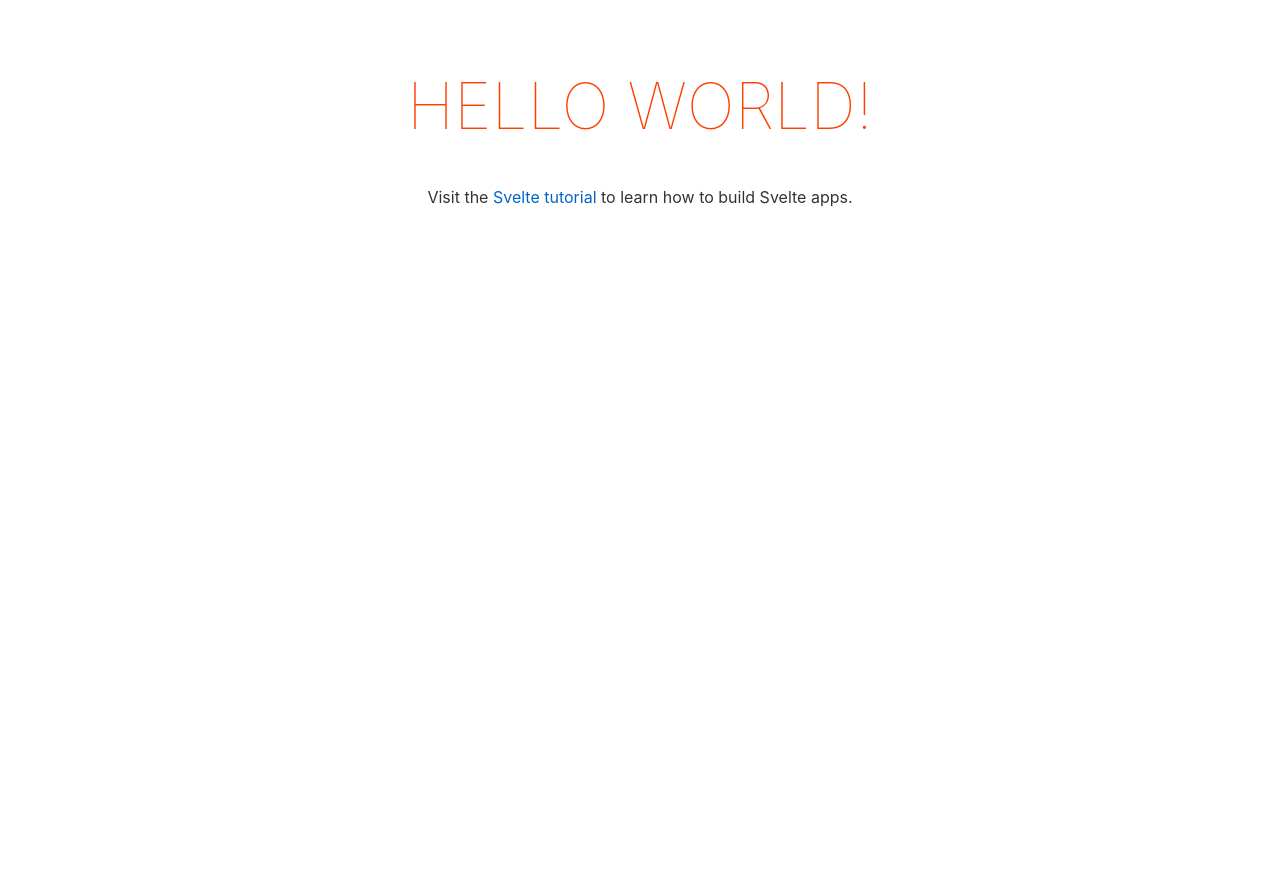
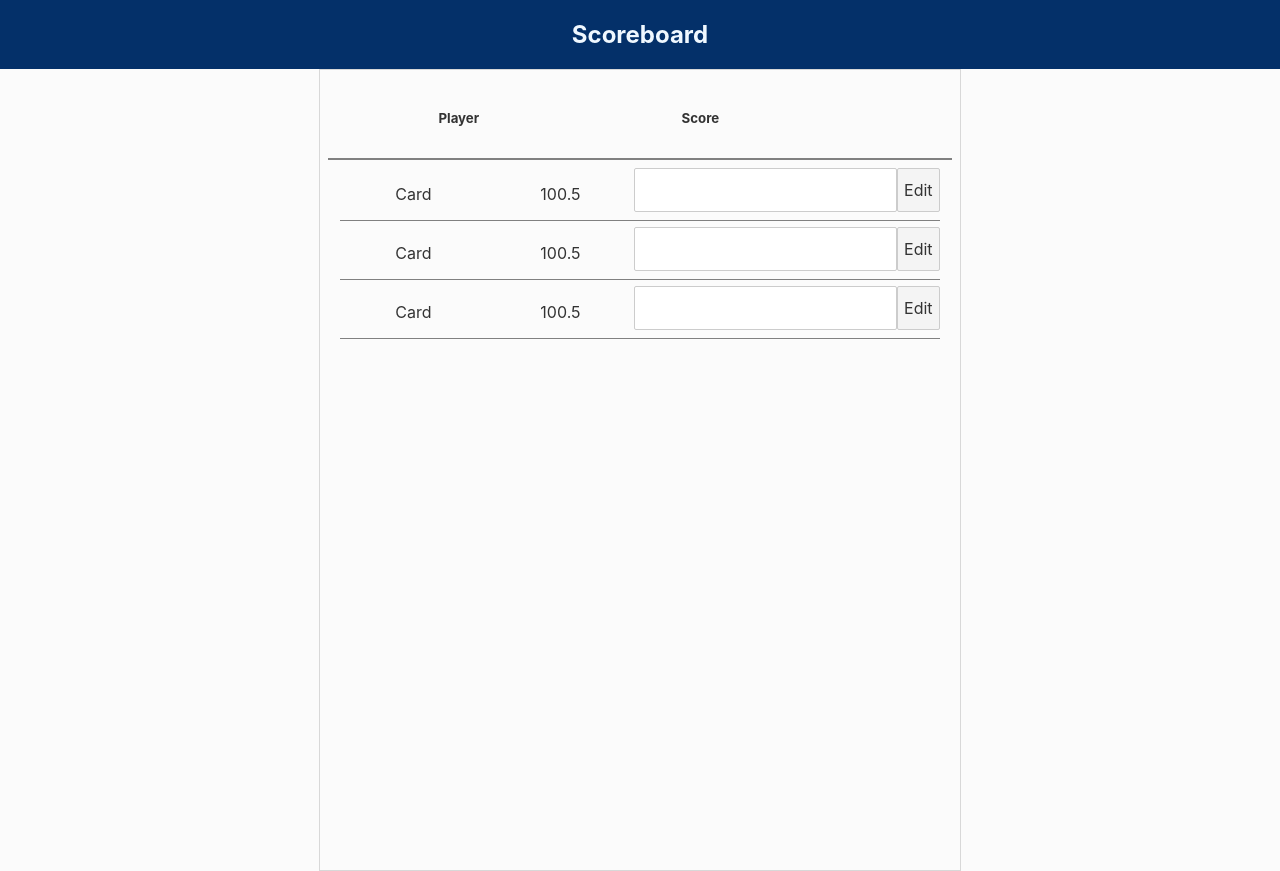
Before and after one commit to ahmed-saifulla/scoreboard-svelte, a Svelte app: page / in a window 1280 px wide. Before the commit the page ends 800 px from the top, so only its background shows below. Built offline with nearby package versions, Linux system fonts and the light colour scheme.

Commit message:
Complete UI

```diff
--- a/public/global.css
+++ b/public/global.css
@@ -1,4 +1,5 @@
-html, body {
+html,
+body {
   position: relative;
   width: 100%;
   height: 100%;
@@ -7,13 +8,15 @@ html, body {
 body {
   color: #333;
   margin: 0;
-	padding: 8px;
+  padding: 0px;
   box-sizing: border-box;
-	font-family: -apple-system, BlinkMacSystemFont, "Segoe UI", Roboto, Oxygen-Sans, Ubuntu, Cantarell, "Helvetica Neue", sans-serif;
+  font-family: -apple-system, BlinkMacSystemFont, 'Segoe UI', Roboto,
+    Oxygen-Sans, Ubuntu, Cantarell, 'Helvetica Neue', sans-serif;
+  background-color: rgb(251, 251, 251);
 }
 
 a {
-	color: rgb(0,100,200);
+  color: rgb(0, 100, 200);
   text-decoration: none;
 }
 
@@ -22,14 +25,17 @@ a:hover {
 }
 
 a:visited {
-	color: rgb(0,80,160);
+  color: rgb(0, 80, 160);
 }
 
 label {
   display: block;
 }
 
-input, button, select, textarea {
+input,
+button,
+select,
+textarea {
   font-family: inherit;
   font-size: inherit;
   -webkit-padding: 0.4em 0;
--- a/src/App.svelte
+++ b/src/App.svelte
@@ -1,30 +1,17 @@
 <script>
-	export let name;
+  import Navbar from "./Navbar.svelte";
+  import Main from "./Main.svelte";
 </script>
 
-<main>
-	<h1>Hello {name}!</h1>
-	<p>Visit the <a href="https://svelte.dev/tutorial">Svelte tutorial</a> to learn how to build Svelte apps.</p>
-</main>
+<div class="container">
+  <Navbar />
+  <Main />
+</div>
 
 <style>
-	main {
-		text-align: center;
-		padding: 1em;
-		max-width: 240px;
-		margin: 0 auto;
-	}
-
-	h1 {
-		color: #ff3e00;
-		text-transform: uppercase;
-		font-size: 4em;
-		font-weight: 100;
-	}
-
-	@media (min-width: 640px) {
-		main {
-			max-width: none;
-		}
-	}
+  .container {
+    display: flex;
+    flex-direction: column;
+    align-items: center;
+  }
 </style>
--- /dev/null
+++ b/src/Card.svelte
@@ -0,0 +1,31 @@
+<script>
+</script>
+
+<div class="card">
+  <p>Card</p>
+  <p>100.5</p>
+  <input type="number" />
+  <button>Edit</button>
+</div>
+
+<style>
+  .card {
+    display: flex;
+    justify-content: space-between;
+    margin: 6px 20px;
+    border-bottom: 1px solid grey;
+    background-color: rgb(251, 251, 251);
+    transition-duration: 0.04s;
+  }
+
+  .card:hover {
+    background-color: rgb(255, 255, 255);
+    cursor: pointer;
+    font-weight: 500;
+  }
+
+  .card > p {
+    width: 40%;
+    text-align: center;
+  }
+</style>
--- /dev/null
+++ b/src/Main.svelte
@@ -0,0 +1,36 @@
+<script>
+  import Card from "./Card.svelte";
+</script>
+
+<main class="main">
+  <div class="header">
+    <h5>Player</h5>
+    <h5>Score</h5>
+  </div>
+  <Card />
+  <Card />
+  <Card />
+</main>
+
+<style>
+  .main {
+    width: 100%;
+    min-height: 100vh;
+    border: 1px solid rgb(216, 216, 216);
+  }
+  @media only screen and (min-width: 768px) {
+    .main {
+      width: 50%;
+    }
+  }
+  .header {
+    display: flex;
+    padding: 10px;
+    margin: 8px;
+    border-bottom: 2.5px solid grey;
+  }
+  .header > h5 {
+    width: 40%;
+    text-align: center;
+  }
+</style>
--- /dev/null
+++ b/src/Navbar.svelte
@@ -0,0 +1,19 @@
+<script>
+</script>
+
+<nav>
+  <h1>Scoreboard</h1>
+</nav>
+
+<style>
+  nav {
+    width: 100%;
+    background: rgb(4, 48, 105);
+    color: aliceblue;
+    padding: 20px;
+  }
+  h1 {
+    margin: 0;
+    text-align: center;
+  }
+</style>
--- a/src/main.js
+++ b/src/main.js
@@ -2,9 +2,7 @@ import App from './App.svelte';
 
 const app = new App({
 	target: document.body,
-	props: {
-		name: 'world'
-	}
+	props: {}
 });
 
 export default app;
```
Lines whose indentation alone changed are shown as unchanged.
